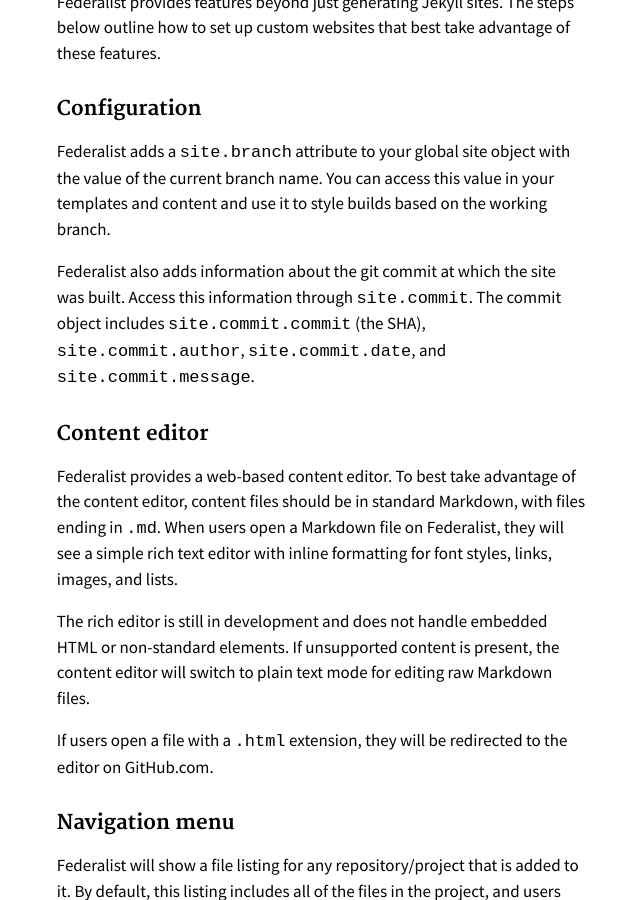
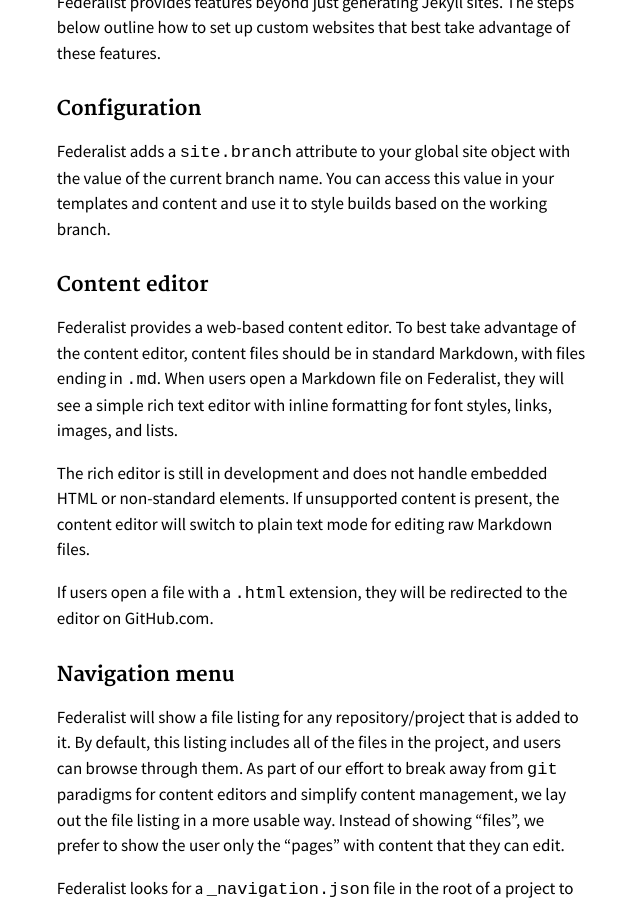
Before and after one commit to Macy-FK/federaliste, a Jekyll site: the page built from pages/custom-templates.md, in a window 1280 px wide and 900 px high, scrolled down 1220 px. Shown: the whole window, without its empty margins (344-984 px from the left). Built offline with Jekyll 4.4.1, drawn with Linux system fonts in a browser that asks for light colours; Markdown is read by kramdown in place of the engine named in the settings.

Commit message:
Remove paragraph about commit data in site config
The commit data was removed from the site config in 18f/federalist-docker-build#36. This commit removes the references to that data from the documentation.

```diff
--- a/pages/custom-templates.md
+++ b/pages/custom-templates.md
@@ -22,8 +22,6 @@ Federalist provides features beyond just generating Jekyll sites. The steps belo
 ### Configuration
 
 Federalist adds a `site.branch` attribute to your global site object with the value of the current branch name. You can access this value in your templates and content and use it to style builds based on the working branch.
-
-Federalist also adds information about the git commit at which the site was built. Access this information through `site.commit`. The commit object includes `site.commit.commit` (the SHA), `site.commit.author`, `site.commit.date`, and `site.commit.message`.
 
 ### Content editor
 
```
